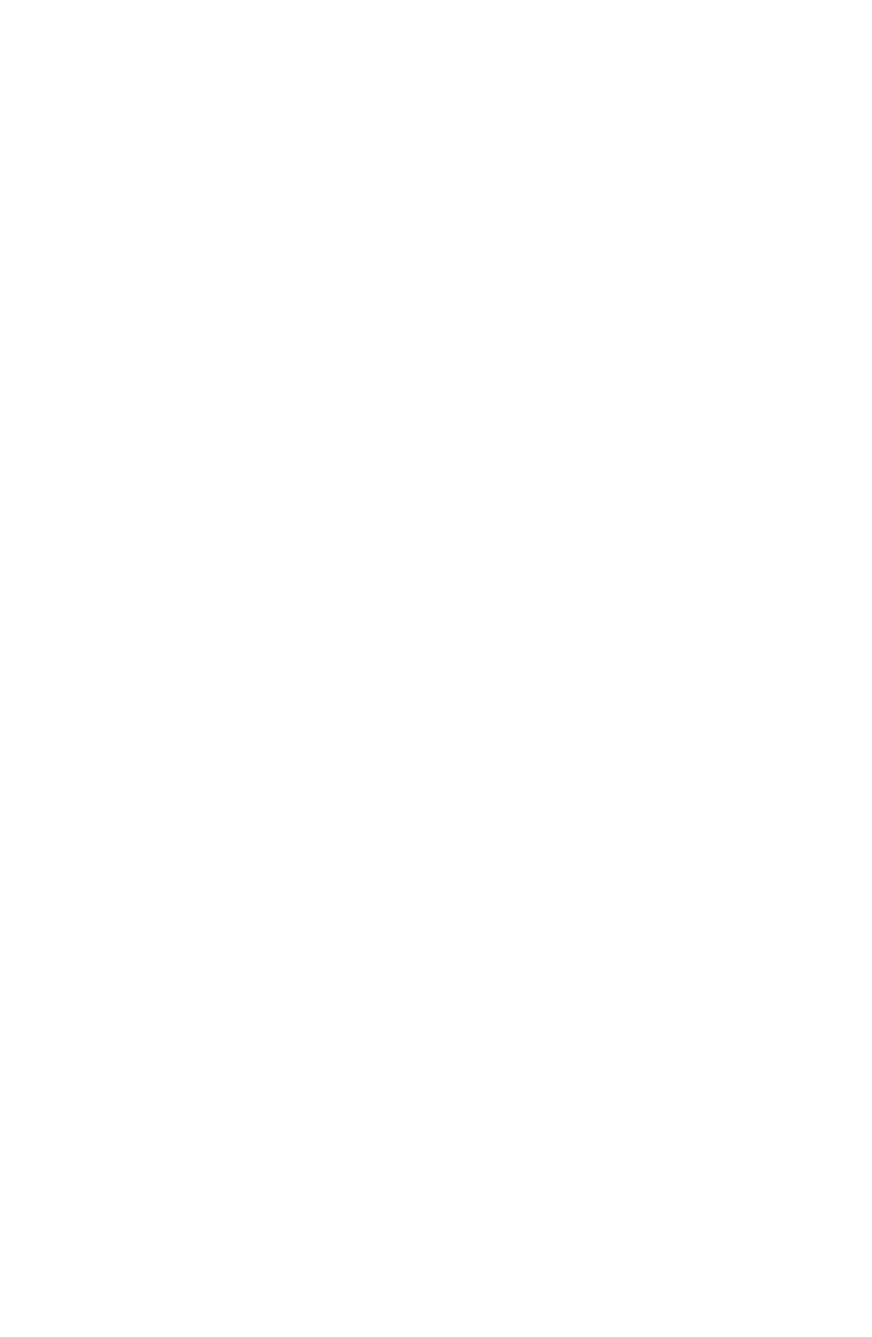
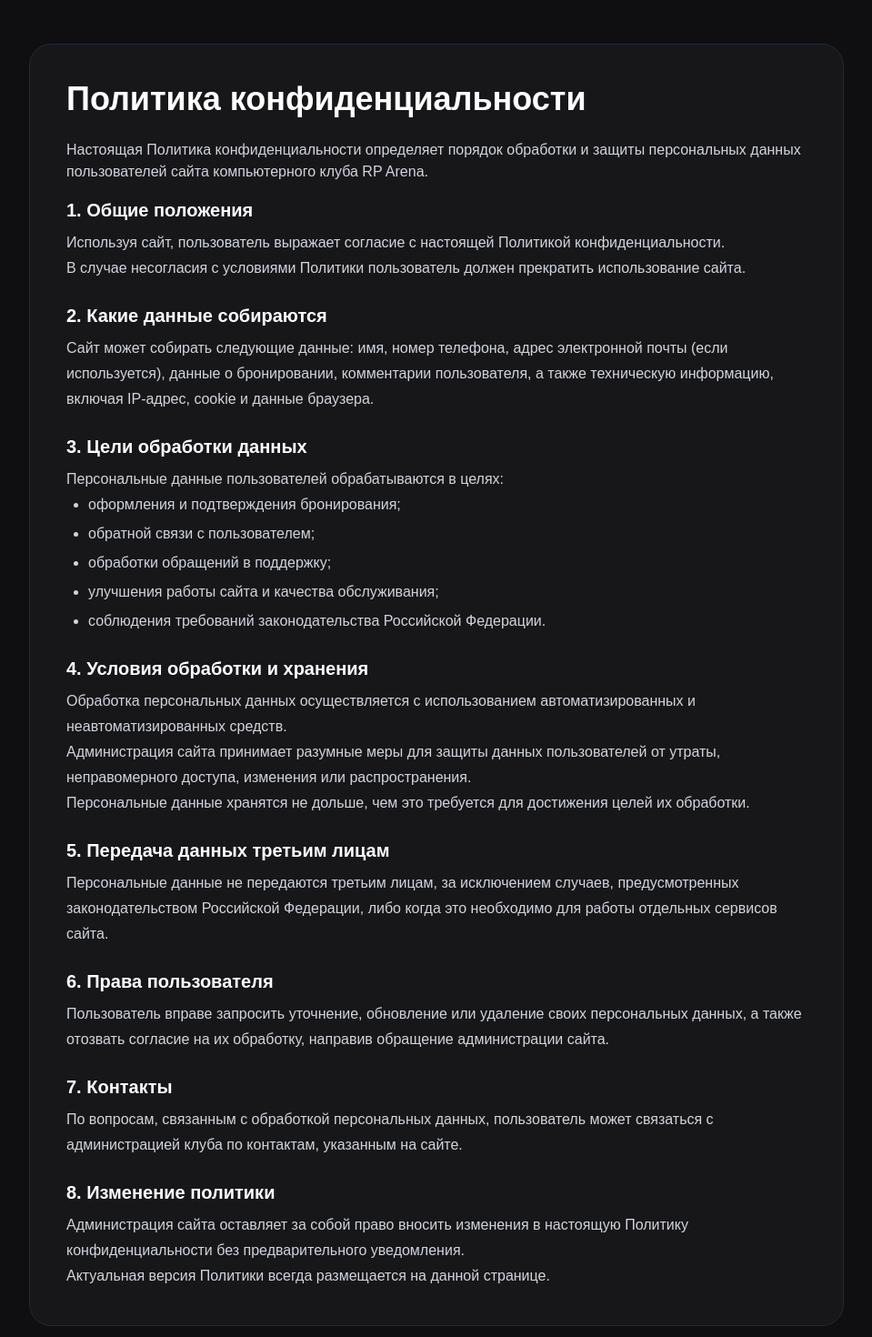
Before and after one commit to SOneTrue/rp_arena, a React (Vite) app in the folder frontend/: page /privacy in a window 1280 px wide. Before the commit this address had no page. Shown: the top 1470 px of the page at 91% size, without its empty margins (160-1119 px from the left). Before the commit the page ends 800 px from the top, so only its background shows below. Built offline with nearby package versions, Linux system fonts and the light colour scheme.

Commit message:
Добавлен чекбокс и политика конфиденциальности.

```diff
--- a/frontend/src/App.jsx
+++ b/frontend/src/App.jsx
@@ -3,6 +3,8 @@ import { BrowserRouter, Routes, Route } from 'react-router-dom';
 import HomePage from './pages/HomePage';
 import GamesPage from './pages/GamesPage';
 import BookingPage from './pages/BookingPage';
+import PrivacyPolicyPage from './pages/PrivacyPolicyPage';
+
 
 export default function App() {
   return (
@@ -11,6 +13,7 @@ export default function App() {
         <Route path="/" element={<HomePage />} />
         <Route path="/games" element={<GamesPage />} />
         <Route path="/booking/:bookingNumber" element={<BookingPage />} />
+        <Route path="/privacy" element={<PrivacyPolicyPage />} />
       </Routes>
     </BrowserRouter>
   );
--- a/frontend/src/pages/HomePage.jsx
+++ b/frontend/src/pages/HomePage.jsx
@@ -19,7 +19,6 @@ import {Link} from 'react-router-dom';
 import {games} from '../data/games';
 
 // --- Components ---
-
 const HexagonIcon = ({children, className = ""}) => (
     <div
         className={`relative flex items-center justify-center w-20 h-20 transition-transform duration-300 group-hover:scale-110 ${className}`}>
@@ -130,6 +129,7 @@ export default function App() {
 
     const [bookingResult, setBookingResult] = useState(null);
     const [bookingLoading, setBookingLoading] = useState(false);
+    const [privacyAccepted, setPrivacyAccepted] = useState(false);
 
     const prices = {
         pc_weekday: 100,
@@ -141,6 +141,11 @@ export default function App() {
     const totalCost = (prices[bookingData.pcType] || 0) * bookingData.hours;
 
     const submitBooking = async () => {
+        if (!privacyAccepted) {
+            alert('Для продолжения необходимо согласиться с политикой конфиденциальности');
+            return;
+        }
+
         try {
             setBookingLoading(true);
             setBookingResult(null);
@@ -165,6 +170,8 @@ export default function App() {
             if (!response.ok || !data.success) {
                 throw new Error(data.error || 'Ошибка при создании бронирования');
             }
+
+            setBookingResult(data);
 
             window.location.href =
                 `http://localhost:5173/booking/${data.booking_number}?token=${encodeURIComponent(data.access_token)}`;
@@ -441,6 +448,22 @@ export default function App() {
                                         className="w-full bg-gray-900 border border-gray-700 rounded-lg px-4 py-3 text-white focus:outline-none focus:border-cyan-500 transition-colors min-h-[110px]"
                                         placeholder="Например: хочу PS5 FIFA / буду с другом / перезвоните мне"
                                     />
+                                </div>
+                                <div className="rounded-xl border border-gray-800 bg-gray-900/40 p-4">
+                                    <label className="flex items-start gap-3 text-sm text-gray-400 cursor-pointer">
+                                        <input
+                                            type="checkbox"
+                                            checked={privacyAccepted}
+                                            onChange={(e) => setPrivacyAccepted(e.target.checked)}
+                                            className="mt-1 h-4 w-4 accent-cyan-500"
+                                        />
+                                        <span>
+                                            Я соглашаюсь на обработку персональных данных и принимаю{' '}
+                                            <Link to="/privacy" className="text-cyan-400 underline hover:text-cyan-300">
+                                                политику конфиденциальности
+                                            </Link>.
+                                        </span>
+                                    </label>
                                 </div>
                             </div>
 
@@ -860,9 +883,10 @@ export default function App() {
                     <div
                         className="border-t border-gray-800 pt-8 flex flex-col md:flex-row justify-between items-center gap-4 text-sm text-gray-500">
                         <p>© 2026 RP ARENA. Все права защищены.</p>
-                        <div className="flex gap-6">
-                            <a href="#" className="hover:text-white transition-colors">Политика конфиденциальности</a>
-                            <a href="#" className="hover:text-white transition-colors">Публичная оферта</a>
+                        <div className="flex items-center gap-4">
+                                  <Link to="/privacy" className="hover:text-white underline">
+                                    Политика конфиденциальности
+                                  </Link>
                         </div>
                     </div>
                 </div>
--- /dev/null
+++ b/frontend/src/pages/PrivacyPolicyPage.jsx
@@ -0,0 +1,123 @@
+import React from 'react';
+
+export default function PrivacyPolicyPage() {
+  return (
+    <div className="min-h-screen bg-[#0f0f11] text-white px-6 py-12">
+      <div className="max-w-4xl mx-auto bg-[#17171a] border border-gray-800 rounded-3xl p-8 md:p-10">
+        <h1 className="text-3xl md:text-4xl font-black mb-6">
+          Политика конфиденциальности
+        </h1>
+
+        <p className="text-gray-300 mb-4">
+          Настоящая Политика конфиденциальности определяет порядок обработки и
+          защиты персональных данных пользователей сайта компьютерного клуба
+          RP Arena.
+        </p>
+
+        <div className="space-y-6 text-gray-300 leading-7">
+          <section>
+            <h2 className="text-xl font-bold text-white mb-2">1. Общие положения</h2>
+            <p>
+              Используя сайт, пользователь выражает согласие с настоящей
+              Политикой конфиденциальности.
+            </p>
+            <p>
+              В случае несогласия с условиями Политики пользователь должен
+              прекратить использование сайта.
+            </p>
+          </section>
+
+          <section>
+            <h2 className="text-xl font-bold text-white mb-2">
+              2. Какие данные собираются
+            </h2>
+            <p>
+              Сайт может собирать следующие данные: имя, номер телефона,
+              адрес электронной почты (если используется), данные о бронировании,
+              комментарии пользователя, а также техническую информацию, включая
+              IP-адрес, cookie и данные браузера.
+            </p>
+          </section>
+
+          <section>
+            <h2 className="text-xl font-bold text-white mb-2">
+              3. Цели обработки данных
+            </h2>
+            <p>Персональные данные пользователей обрабатываются в целях:</p>
+            <ul className="list-disc pl-6 space-y-1">
+              <li>оформления и подтверждения бронирования;</li>
+              <li>обратной связи с пользователем;</li>
+              <li>обработки обращений в поддержку;</li>
+              <li>улучшения работы сайта и качества обслуживания;</li>
+              <li>соблюдения требований законодательства Российской Федерации.</li>
+            </ul>
+          </section>
+
+          <section>
+            <h2 className="text-xl font-bold text-white mb-2">
+              4. Условия обработки и хранения
+            </h2>
+            <p>
+              Обработка персональных данных осуществляется с использованием
+              автоматизированных и неавтоматизированных средств.
+            </p>
+            <p>
+              Администрация сайта принимает разумные меры для защиты данных
+              пользователей от утраты, неправомерного доступа, изменения или
+              распространения.
+            </p>
+            <p>
+              Персональные данные хранятся не дольше, чем это требуется для
+              достижения целей их обработки.
+            </p>
+          </section>
+
+          <section>
+            <h2 className="text-xl font-bold text-white mb-2">
+              5. Передача данных третьим лицам
+            </h2>
+            <p>
+              Персональные данные не передаются третьим лицам, за исключением
+              случаев, предусмотренных законодательством Российской Федерации,
+              либо когда это необходимо для работы отдельных сервисов сайта.
+            </p>
+          </section>
+
+          <section>
+            <h2 className="text-xl font-bold text-white mb-2">
+              6. Права пользователя
+            </h2>
+            <p>
+              Пользователь вправе запросить уточнение, обновление или удаление
+              своих персональных данных, а также отозвать согласие на их
+              обработку, направив обращение администрации сайта.
+            </p>
+          </section>
+
+          <section>
+            <h2 className="text-xl font-bold text-white mb-2">
+              7. Контакты
+            </h2>
+            <p>
+              По вопросам, связанным с обработкой персональных данных, пользователь
+              может связаться с администрацией клуба по контактам, указанным на сайте.
+            </p>
+          </section>
+
+          <section>
+            <h2 className="text-xl font-bold text-white mb-2">
+              8. Изменение политики
+            </h2>
+            <p>
+              Администрация сайта оставляет за собой право вносить изменения в
+              настоящую Политику конфиденциальности без предварительного уведомления.
+            </p>
+            <p>
+              Актуальная версия Политики всегда размещается на данной странице.
+            </p>
+          </section>
+        </div>
+      </div>
+    </div>
+  );
+}
```
Also changed, not shown: 1 other file (tests, documents, lock files or other folders). Lines whose indentation alone changed are shown as unchanged.
